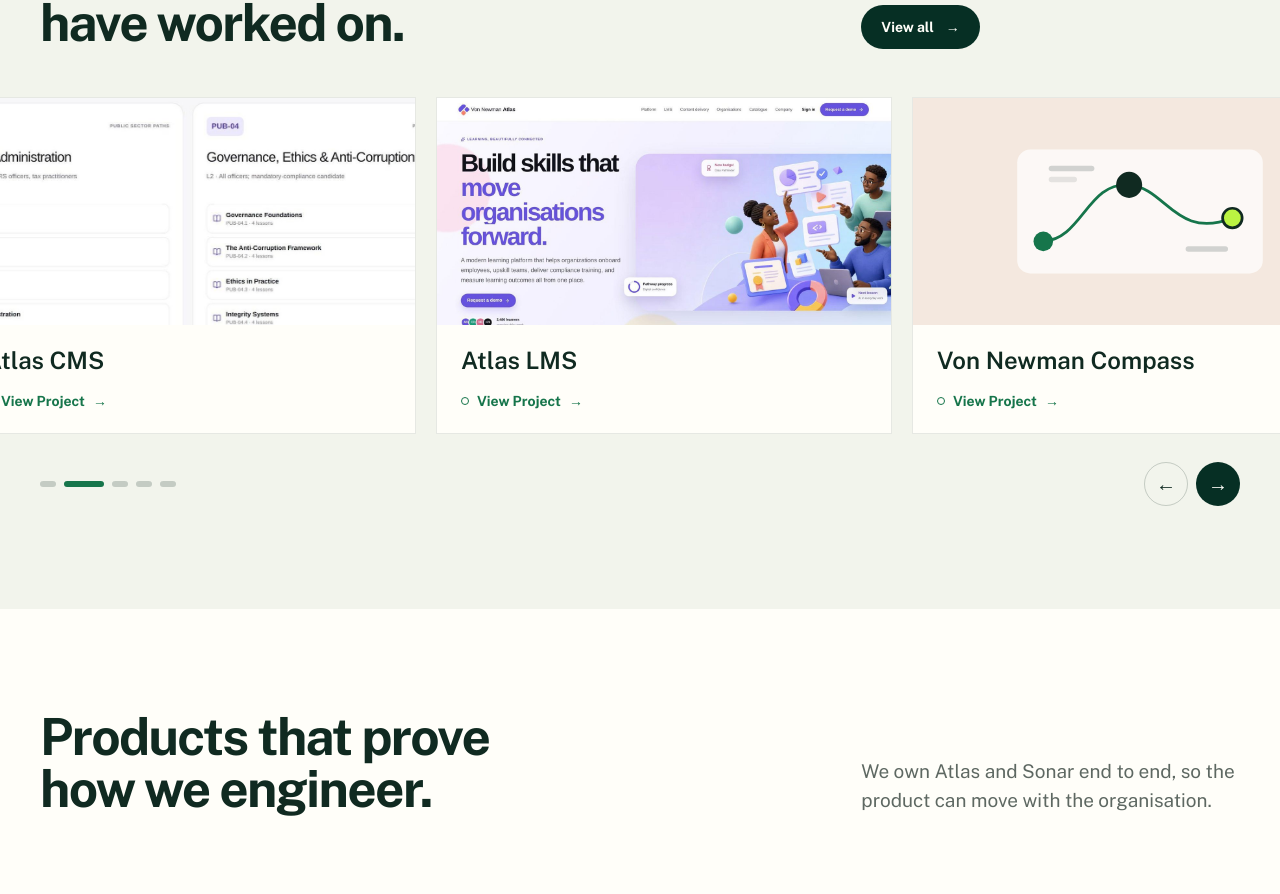
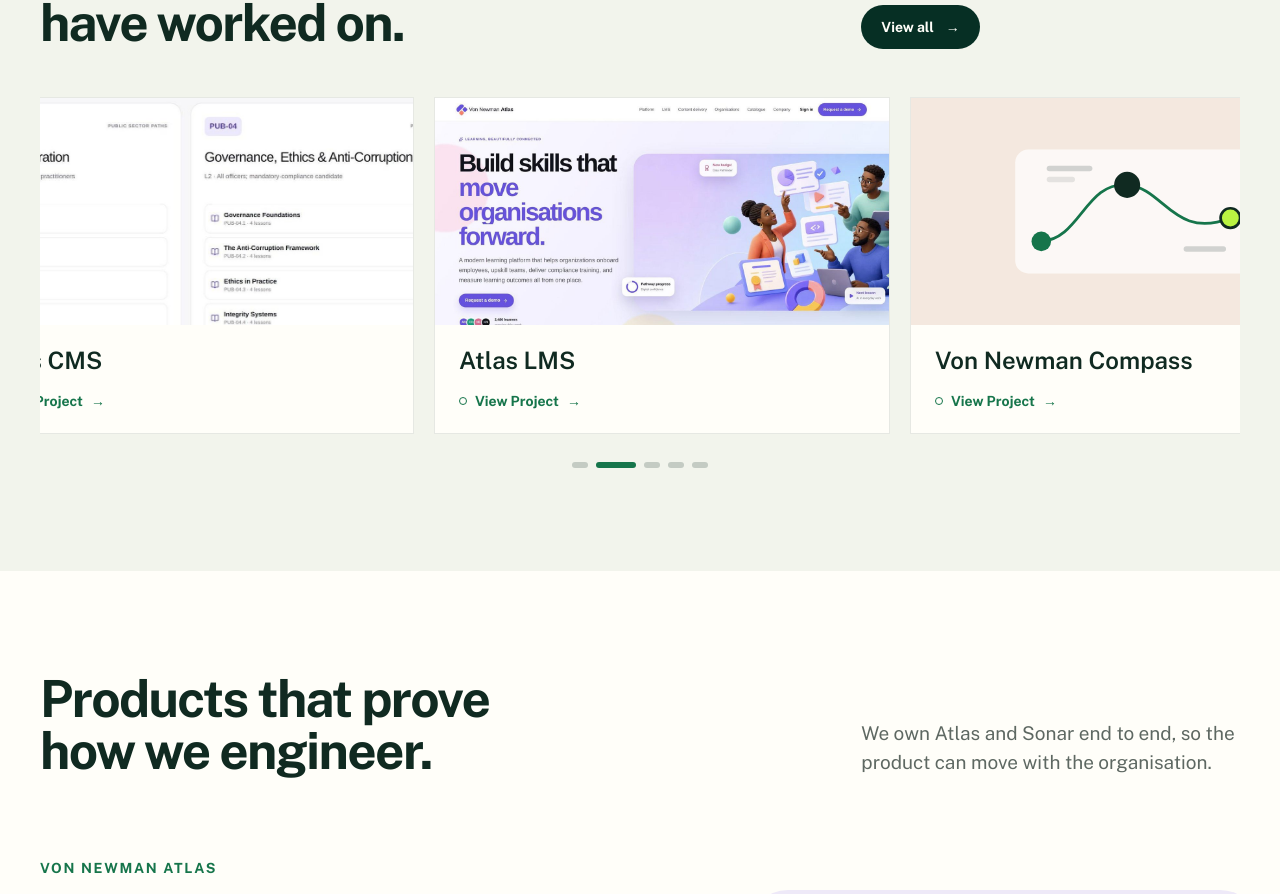
Before and after one commit to iDebugg/VonNewMan-Website, a Next.js app: page / in a window 1280 px wide. Shown: the part 5232-6126 px from the top of the page. Built offline with nearby package versions, Linux system fonts and the light colour scheme; no server answers.

Commit message:
case study page

```diff
--- a/components/layout/RevealObserver.tsx
+++ b/components/layout/RevealObserver.tsx
@@ -32,11 +32,12 @@
         observer.observe(el);
       });
     observeAll();
-    // Elements inside tab panels that open later are picked up when they appear.
+    // Elements mounted by tabs or client-side route changes are picked up when they appear.
     const mutations = new MutationObserver(observeAll);
     mutations.observe(document.body, {
       attributes: true,
       attributeFilter: ["hidden"],
+      childList: true,
       subtree: true,
     });
     return () => {
--- a/components/sections/SystemsShowcase.tsx
+++ b/components/sections/SystemsShowcase.tsx
@@ -58,7 +58,7 @@
         <ul
           ref={railRef}
           aria-label="Selected systems"
-          className="-mx-gutter-narrow flex snap-x snap-mandatory list-none gap-5 overflow-x-auto px-gutter-narrow pb-5 [scrollbar-width:none] sm:-mx-gutter sm:px-gutter lg:-mx-gutter-wide lg:px-gutter-wide [&::-webkit-scrollbar]:hidden"
+          className="flex snap-x snap-mandatory list-none gap-5 overflow-x-auto pb-5 [scrollbar-width:none] [&::-webkit-scrollbar]:hidden"
         >
           {systems.map((system, index) => (
             <li
@@ -87,8 +87,8 @@
           ))}
         </ul>
 
-        <div className="mt-2 flex items-center justify-between gap-6">
-          <div className="flex gap-2" aria-label="Choose a system">
+        <div className="mt-2 flex justify-center">
+          <div className="flex items-center gap-2" aria-label="Choose a system">
             {systems.map((system, index) => (
               <button
                 key={system.slug}
@@ -102,24 +102,6 @@
               />
             ))}
           </div>
-          <div className="flex gap-2">
-            <button
-              type="button"
-              aria-label="Previous system"
-              onClick={() => moveTo((active - 1 + systems.length) % systems.length)}
-              className="inline-grid size-11 place-items-center rounded-full border border-ink/20 text-title hover:border-brand hover:text-brand"
-            >
-              ←
-            </button>
-            <button
-              type="button"
-              aria-label="Next system"
-              onClick={() => moveTo((active + 1) % systems.length)}
-              className="inline-grid size-11 place-items-center rounded-full bg-forest text-title text-paper hover:bg-brand"
-            >
-              →
-            </button>
-          </div>
         </div>
       </div>
     </div>
```
